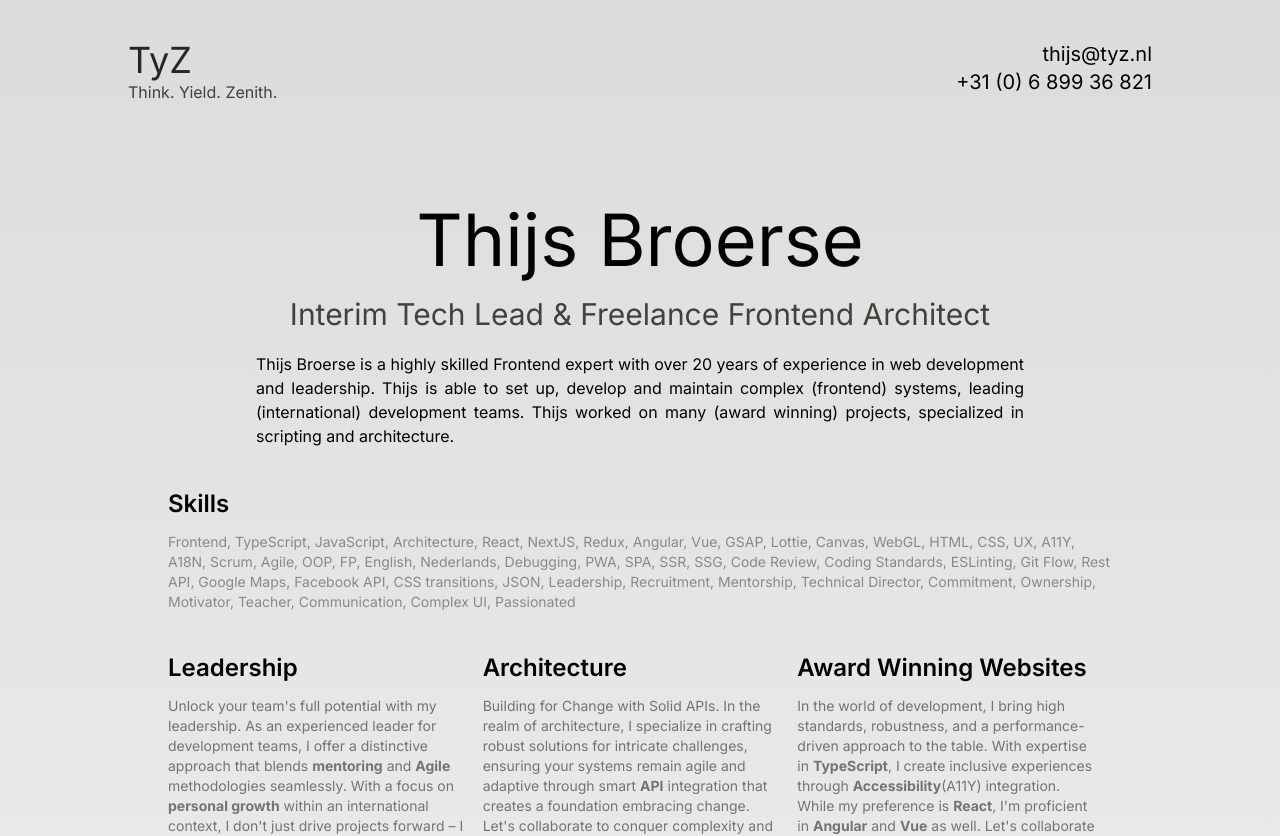
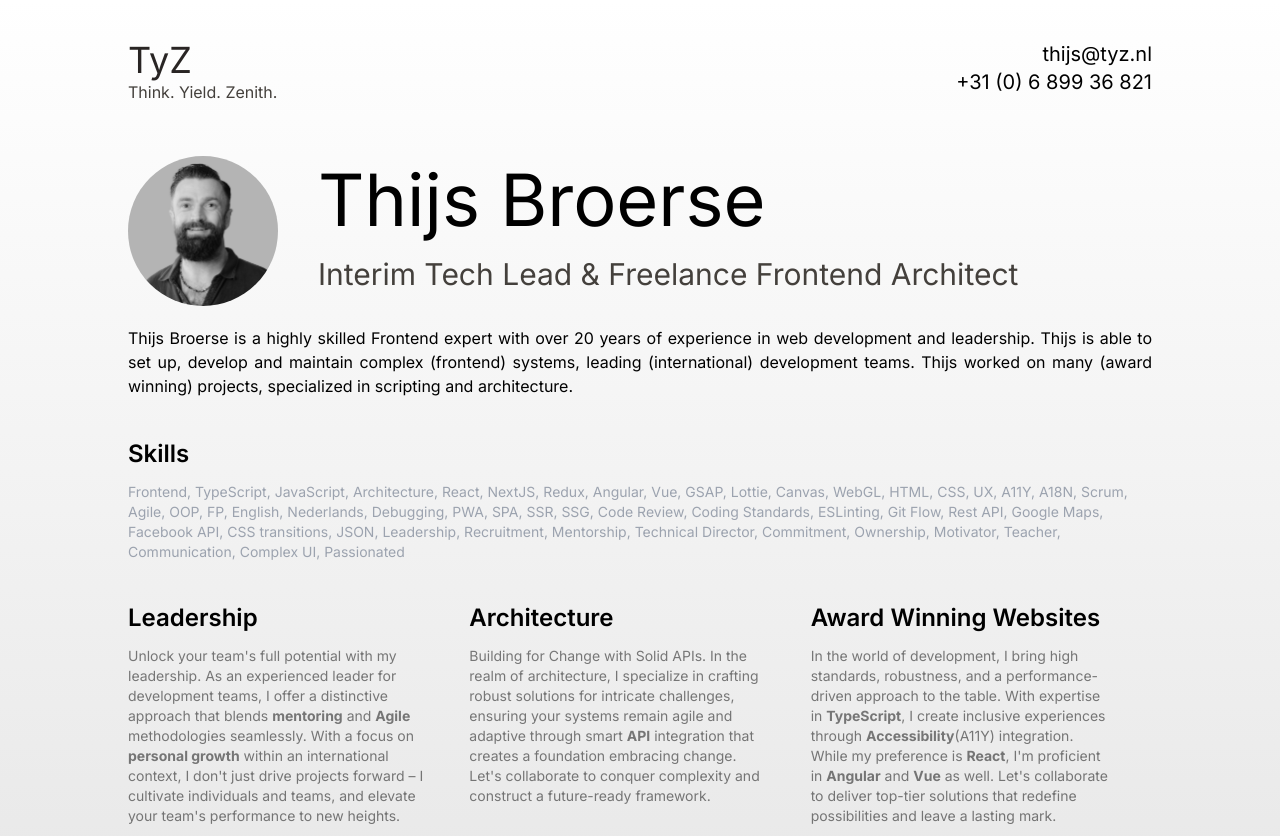
Before and after one commit to ThijsTyZ/tyz, a Next.js app: page / in a window 1280 px wide. Shown: the top 836 px of the page. Built offline with nearby package versions, Linux system fonts and the light colour scheme.

Commit message:
Add profile image
some styling updates

```diff
--- a/src/app/components/Hero.tsx
+++ b/src/app/components/Hero.tsx
@@ -1,14 +1,24 @@
+import Image from 'next/image';
 import { type ReactElement } from 'react';
 
 export function Hero(): ReactElement {
   return (
-    <section className="max-w-5xl flex flex-col lg:place-items-center">
-      <h2 className="text-black text-7xl py-5">Thijs Broerse</h2>
-      <h3 className="text-stone-700 text-3xl max-w-5xl">
-        Interim Tech Lead & Freelance Frontend Architect
-      </h3>
+    <section className="max-w-5xl flex flex-col">
+      <div className="max-lg:flex max-lg:flex-col max-lg:items-center">
+        <Image
+          src="/img/thijs.jpeg"
+          alt="Thijs profile picture"
+          width={150}
+          height={150}
+          className="rounded-full lg:float-left mr-10 mt-3"
+        />
+        <h2 className="text-black text-7xl py-5">Thijs Broerse</h2>
+        <h3 className="text-stone-700 text-3xl max-w-5xl">
+          Interim Tech Lead & Freelance Frontend Architect
+        </h3>
+      </div>
 
-      <p className="py-5 lg:text-justify lg:max-w-3xl">
+      <p className="py-5 lg:text-justify ">
         Thijs Broerse is a highly skilled Frontend expert with over 20 years of
         experience in web development and leadership. Thijs is able to set up,
         develop and maintain complex (frontend) systems, leading (international)
--- a/src/app/globals.css
+++ b/src/app/globals.css
@@ -4,8 +4,8 @@
 
 :root {
   --foreground-rgb: 0, 0, 0;
-  --background-start-rgb: 220, 220, 220;
-  --background-end-rgb: 255, 255, 255;
+  --background-start-rgb: 255, 255, 255;
+  --background-end-rgb: 200, 200, 200;
   --footer-start-rgb: 0, 0, 0;
   --footer-end-rgb: 80, 80, 80;
 }
--- a/src/app/page.tsx
+++ b/src/app/page.tsx
@@ -10,12 +10,12 @@ export default function Home(): ReactElement {
     <div className="w-full flex flex-col items-center min-h-screen justify-between">
       <Header />
 
-      <main className="w-full flex flex-col items-center p-10  lg:max-w-5xl">
+      <main className="w-full flex flex-col items-center lg:max-w-5xl max-lg:px-10">
         <Hero />
 
         <section className="relative flex flex-col py-5">
           <h2 className="mb-3 text-2xl font-semibold">Skills</h2>
-          <p className="text-sm opacity-40">
+          <p className="text-sm text-gray-400">
             {skills.map(({ name, href, description }, index) => (
               <Fragment key={name}>
                 {Boolean(index) && `, `}
@@ -25,11 +25,12 @@ export default function Home(): ReactElement {
                     title={description || name}
                     target={href.startsWith('http') ? '_blank' : '_self'}
                     rel="noreferrer"
+                    className="hover:text-gray-900"
                   >
                     {name}
                   </Link>
                 ) : (
-                  name
+                  <span className="">{name}</span>
                 )}
               </Fragment>
             ))}
```
Also changed, not shown: public/img/thijs.jpeg (added).
